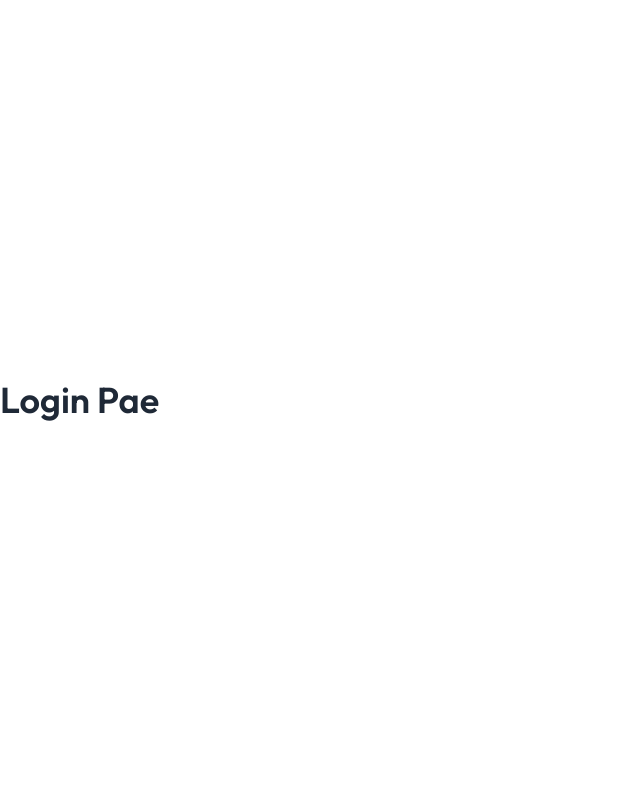
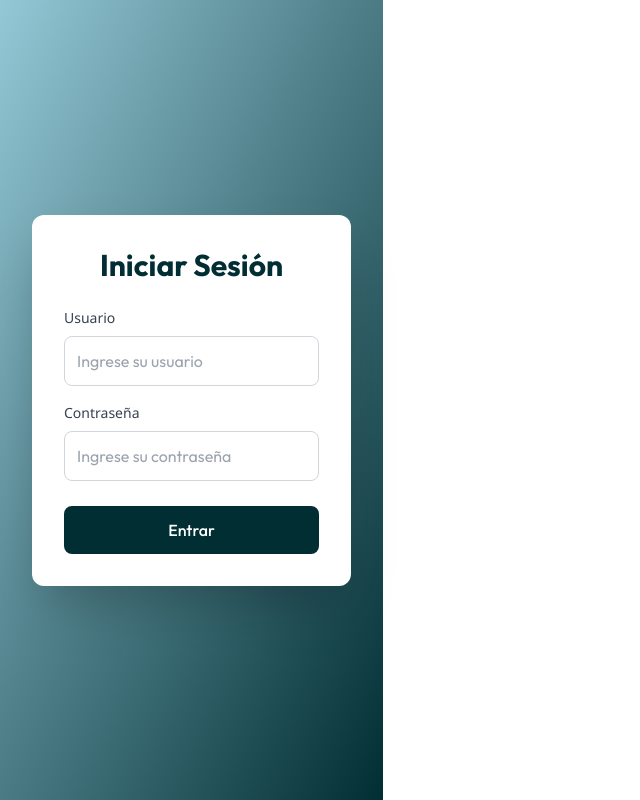
Before and after one commit to loicabrera/ENELNOMBREDEDIOS, a React (Vite) app in the folder suplidores-event/: page /login in a window 1280 px wide. Shown: the whole page, without its empty margins (0-640 px from the left). Built offline with nearby package versions, Linux system fonts and the light colour scheme.

Commit message:
backend agregando id persona en proveedor negocios

```diff
--- a/suplidores-event/src/App.jsx
+++ b/suplidores-event/src/App.jsx
@@ -14,7 +14,7 @@ import DatosPersonas from "./Formularios/datospersonas";
 import DatosProveedor from "./Formularios/datosproveedor";
 
 import Home from "./pages/Home";
-import Login from "./pages/Login";
+import Login from "./inicioSeccion/Login";
 import Perfil from "./pages/Perfil";
 import Productos from "./pages/Productos";
 import Servicios from "./pages/Servicios";
@@ -55,6 +55,9 @@ function App() {
   return (
     <Router>
       <Routes>
+        {/* Rutas sin Navbar - Login debe estar antes de las rutas con Layout */}
+        <Route path="/login" element={<Login />} />
+
         {/* Rutas con Navbar */}
         <Route
           path="/"
@@ -128,7 +131,6 @@ function App() {
         />
 
         {/* Rutas sin Navbar */}
-        <Route path="/login" element={<Login />} />
         <Route
           path="/registro/:plan"
           element={
--- a/suplidores-event/src/Formularios/datospersonas.jsx
+++ b/suplidores-event/src/Formularios/datospersonas.jsx
@@ -129,10 +129,10 @@ const DatosPersonas = () => {
 
       const result = await insertarPersona();
       if (result.success) {
-        // Navegar a la página de proveedor con los datos actualizados
-        navigate('/registro/evento', {
+        // Navegar a la página de proveedor con el ID de la persona
+        navigate('/datosproveedor', {
           state: {
-            formData: result.updatedFormData
+            id_persona: result.updatedFormData.id_persona
           }
         });
       }
--- a/suplidores-event/src/Formularios/datosproveedor.jsx
+++ b/suplidores-event/src/Formularios/datosproveedor.jsx
@@ -1,4 +1,4 @@
-import React, { useState } from 'react';
+import React, { useState, useEffect } from 'react';
 import { useLocation, useNavigate } from 'react-router-dom';
 import ProgressBar from '../ProgressBar';
 
@@ -17,16 +17,18 @@ const DatosProveedor = () => {
   const navigate = useNavigate();
   const [error, setError] = useState(null);
   const [loading, setLoading] = useState(false);
+  const [personaId, setPersonaId] = useState(null);
 
   // Verificar si tenemos el ID de la persona
-  React.useEffect(() => {
-    const personaId = location.state?.formData?.id_persona;
-    if (!personaId) {
+  useEffect(() => {
+    const id = location.state?.id_persona;
+    if (!id) {
       setError('No se encontró el ID de la persona. Por favor, registre sus datos personales primero.');
-      // Opcional: redirigir a la página de datos personales
-      // navigate('/registro/persona');
+      navigate('/datospersonas');
+    } else {
+      setPersonaId(id);
     }
-  }, [location.state]);
+  }, [location.state, navigate]);
 
   const [formData, setFormData] = useState({
     nombre_empresa: '',
@@ -86,8 +88,6 @@ const DatosProveedor = () => {
 
   const insertarDatos = async () => {
     try {
-      // Obtener el ID de la persona del estado de navegación
-      const personaId = location.state?.formData?.id_persona;
       if (!personaId) {
         throw new Error('No se encontró el ID de la persona registrada');
       }
@@ -101,7 +101,7 @@ const DatosProveedor = () => {
         },
         body: JSON.stringify({
           ...formData,
-          p_e_r_s_o_n_a_id_persona: personaId
+          id_persona: personaId // Enviamos el id_persona
         }),
       });
 
--- a/suplidores-event/src/index.css
+++ b/suplidores-event/src/index.css
@@ -78,7 +78,7 @@ button:focus-visible {
   }
 
   body {
-    @apply text-gray-800;
+    @apply text-gray-800 m-0 p-0;
     font-family: 'Outfit', system-ui, sans-serif;
   }
 
--- /dev/null
+++ b/suplidores-event/src/inicioSeccion/Login.jsx
@@ -0,0 +1,155 @@
+// src/pages/Login.jsx
+import { useState } from 'react';
+import axios from 'axios';
+import { useNavigate } from 'react-router-dom';
+
+function Login() {
+  const [username, setUsername] = useState('');
+  const [password, setPassword] = useState('');
+  const [mensaje, setMensaje] = useState('');
+  const [isLoading, setIsLoading] = useState(false);
+  const navigate = useNavigate();
+
+  const handleLogin = async (e) => {
+    e.preventDefault();
+    setIsLoading(true);
+    setMensaje('');
+
+    try {
+      const res = await axios.post('/api/login', {
+        username,
+        password,
+      });
+
+      localStorage.setItem('token', res.data.token);
+      setMensaje('Login exitoso');
+      navigate('/dashboardproveedor');
+    } catch (err) {
+      setMensaje(err.response?.data?.message || 'Error al iniciar sesión');
+    } finally {
+      setIsLoading(false);
+    }
+  };
+
+  return (
+    <div style={{
+      minHeight: '100vh',
+      width: '100%',
+      display: 'flex',
+      justifyContent: 'center',
+      alignItems: 'center',
+      background: 'linear-gradient(to bottom right, #94c8d6, #012e33)'
+    }}>
+      <div style={{ width: '100%', maxWidth: '400px', padding: '2rem' }}>
+        <form
+          onSubmit={handleLogin}
+          style={{
+            backgroundColor: 'white',
+            padding: '2rem',
+            borderRadius: '0.75rem',
+            boxShadow: '0 25px 50px -12px rgba(0, 0, 0, 0.25)'
+          }}
+        >
+          <h2 style={{
+            fontSize: '1.875rem',
+            marginBottom: '1.5rem',
+            textAlign: 'center',
+            fontWeight: 'bold',
+            color: '#012e33'
+          }}>
+            Iniciar Sesión
+          </h2>
+
+          <div style={{ marginBottom: '1rem' }}>
+            <label
+              htmlFor="username"
+              style={{
+                display: 'block',
+                marginBottom: '0.5rem',
+                fontSize: '0.875rem',
+                fontWeight: '500',
+                color: '#374151'
+              }}
+            >
+              Usuario
+            </label>
+            <input
+              id="username"
+              type="text"
+              placeholder="Ingrese su usuario"
+              value={username}
+              onChange={(e) => setUsername(e.target.value)}
+              required
+              style={{
+                width: '100%',
+                padding: '0.75rem',
+                border: '1px solid #D1D5DB',
+                borderRadius: '0.5rem',
+                fontSize: '1rem'
+              }}
+            />
+          </div>
+
+          <div style={{ marginBottom: '1.5rem' }}>
+            <label
+              htmlFor="password"
+              style={{
+                display: 'block',
+                marginBottom: '0.5rem',
+                fontSize: '0.875rem',
+                fontWeight: '500',
+                color: '#374151'
+              }}
+            >
+              Contraseña
+            </label>
+            <input
+              id="password"
+              type="password"
+              placeholder="Ingrese su contraseña"
+              value={password}
+              onChange={(e) => setPassword(e.target.value)}
+              required
+              style={{
+                width: '100%',
+                padding: '0.75rem',
+                border: '1px solid #D1D5DB',
+                borderRadius: '0.5rem',
+                fontSize: '1rem'
+              }}
+            />
+          </div>
+
+          <button
+            type="submit"
+            disabled={isLoading}
+            style={{
+              width: '100%',
+              padding: '0.75rem',
+              backgroundColor: '#012e33',
+              color: 'white',
+              borderRadius: '0.5rem',
+              fontWeight: '500',
+              opacity: isLoading ? 0.7 : 1,
+              cursor: isLoading ? 'not-allowed' : 'pointer'
+            }}
+          >
+            {isLoading ? 'Iniciando sesión...' : 'Entrar'}
+          </button>
+
+          {mensaje && (
+            <p style={{
+              marginTop: '1rem',
+              textAlign: 'center',
+              color: mensaje.includes('exitoso') ? '#059669' : '#DC2626'
+            }}>
+              {mensaje}
+            </p>
+          )}
+        </form>
+      </div>
+    </div>
+  );
+}
+
+export default Login;
--- a/suplidores-event/src/pages/Login.jsx
+++ /dev/null
@@ -1,11 +0,0 @@
-import React from 'react';
-
-function login() {
-  return (
-    <div>
-      <h1>Login Pae</h1>
-    </div>
-  );
-}
-
-export default login;
```
Also changed, not shown: 2 other files (tests, documents, lock files or other folders).
